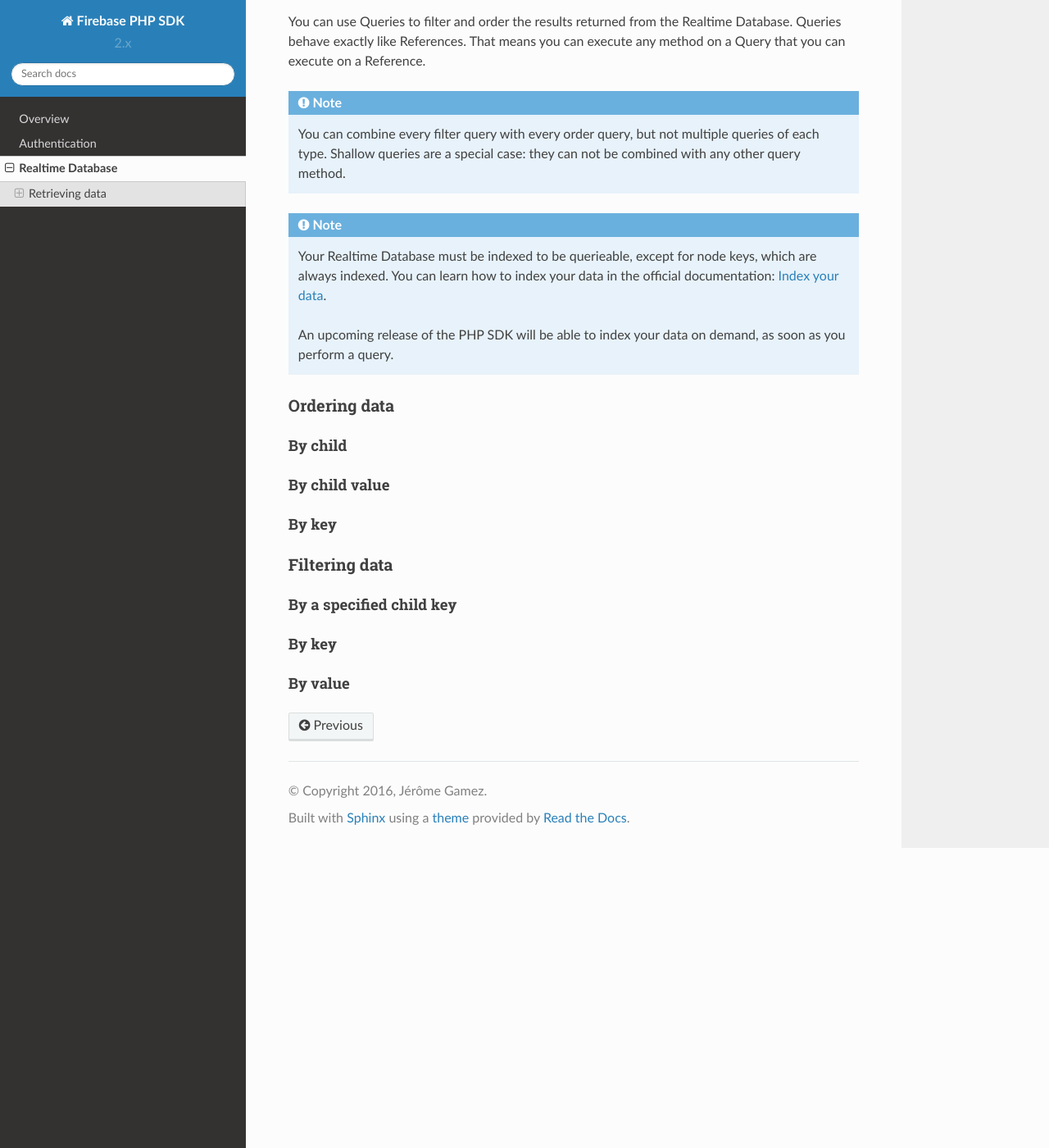
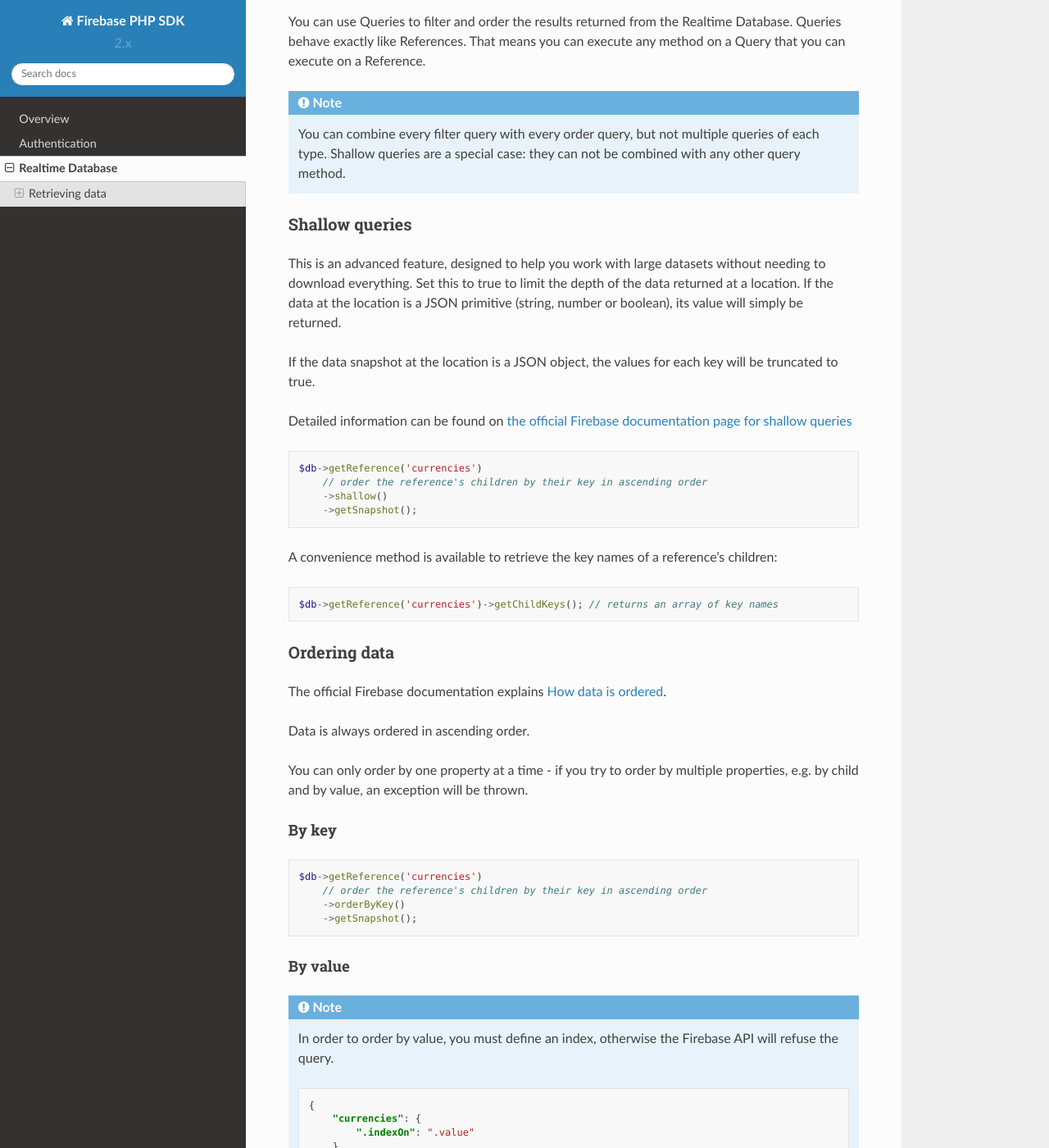
Before and after one commit to kreait/firebase-php, a Sphinx documentation site: the page built from docs/realtime-database.rst, in a window 1280 px wide and 1400 px high, scrolled down 1341 px. Shown: the whole window at 82% size. Built offline with Sphinx 7.4.7 and the Read the Docs theme 2.0.0, drawn with Linux system fonts in a browser that asks for light colours; some of the changed text lies outside the part shown.

Commit message:
Complete documentation about retrieving data

```diff
--- a/docs/index.rst
+++ b/docs/index.rst
@@ -8,7 +8,7 @@
 applications.
 
 .. note::
-    This is a 3rd party SDK and not maintained or supported by Firebase or Google.
+    This is a 3rd party SDK and not maintained, endorsed or supported by Firebase or Google.
 
 .. note::
     This documentation is incomplete, but the SDK is fully functional. As soon as the
--- a/docs/realtime-database.rst
+++ b/docs/realtime-database.rst
@@ -70,33 +70,162 @@
     You can combine every filter query with every order query, but not multiple queries of each type.
     Shallow queries are a special case: they can not be combined with any other query method.
 
-.. note::
-    Your Realtime Database must be indexed to be querieable, except for node keys, which are always indexed.
-    You can learn how to index your data in the official documentation:
-    `Index your data <https://firebase.google.com/docs/database/security/indexing-data>`_.
+Shallow queries
+===============
 
-    An upcoming release of the PHP SDK will be able to index your data on demand, as soon as you perform a query.
+This is an advanced feature, designed to help you work with large datasets without needing to download
+everything. Set this to true to limit the depth of the data returned at a location. If the data at
+the location is a JSON primitive (string, number or boolean), its value will simply be returned.
+
+If the data snapshot at the location is a JSON object, the values for each key will be
+truncated to true.
+
+Detailed information can be found on
+`the official Firebase documentation page for shallow queries <https://firebase.google.com/docs/database/rest/retrieve-data#shallow>`_
+
+.. code-block:: php
+
+    $db->getReference('currencies')
+        // order the reference's children by their key in ascending order
+        ->shallow()
+        ->getSnapshot();
+
+A convenience method is available to retrieve the key names of a reference's children:
+
+.. code-block:: php
+
+    $db->getReference('currencies')->getChildKeys(); // returns an array of key names
+
 
 Ordering data
 =============
 
-By child
---------
+The official Firebase documentation explains
+`How data is ordered <https://firebase.google.com/docs/database/rest/retrieve-data#section-rest-ordered-data>`_.
 
-By child value
---------------
+Data is always ordered in ascending order.
+
+You can only order by one property at a time - if you try to order by multiple properties,
+e.g. by child and by value, an exception will be thrown.
 
 By key
 ------
 
+.. code-block:: php
+
+    $db->getReference('currencies')
+        // order the reference's children by their key in ascending order
+        ->orderByKey()
+        ->getSnapshot();
+
+
+By value
+--------
+.. note::
+    In order to order by value, you must define an index, otherwise the Firebase API will
+    refuse the query.
+
+    .. code-block:: json
+
+        {
+            "currencies": {
+                ".indexOn": ".value"
+            }
+        }
+
+.. code-block:: php
+
+    $db->getReference('currencies')
+        // order the reference's children by their value in ascending order
+        ->orderByValue()
+        ->getSnapshot();
+
+
+By child
+--------
+.. note::
+    In order to order by a child value, you must define an index, otherwise the Firebase API will
+    refuse the query.
+
+    .. code-block:: json
+
+        {
+            "people": {
+                ".indexOn": "height"
+            }
+        }
+
+.. code-block:: php
+
+    $db->getReference('people')
+        // order the reference's children by the values in the field 'height' in ascending order
+        ->orderByChild('height')
+        ->getSnapshot();
+
+
 Filtering data
 ==============
 
-By a specified child key
-------------------------
+To be able to filter results, you must also define an order.
 
-By key
-------
+limitToFirst
+------------
 
-By value
---------
+.. code-block:: php
+
+    $db->getReference('people')
+        // order the reference's children by the values in the field 'height'
+        ->orderByChild('height')
+        // limits the result to the first 10 children (in this case: the 10 shortest persons)
+        // values for 'height')
+        ->limitToFirst(10)
+        ->getSnapshot();
+
+
+limitToLast
+-----------
+
+.. code-block:: php
+
+    $db->getReference('people')
+        // order the reference's children by the values in the field 'height'
+        ->orderByChild('height')
+        // limits the result to the last 10 children (in this case: the 10 tallest persons)
+        ->limitToLast(10)
+        ->getSnapshot();
+
+startAt
+-------
+
+.. code-block:: php
+
+    $db->getReference('people')
+        // order the reference's children by the values in the field 'height'
+        ->orderByChild('height')
+        // returns all persons taller than or exactly 1.68 (meters)
+        ->startAt(1.68)
+        ->getSnapshot();
+
+endAt
+-----
+
+.. code-block:: php
+
+    $db->getReference('people')
+        // order the reference's children by the values in the field 'height'
+        ->orderByChild('height')
+        // returns all persons shorter than or exactly 1.98 (meters)
+        ->endAt(1.98)
+        ->getSnapshot();
+
+equalTo
+-------
+
+.. code-block:: php
+
+    $db->getReference('people')
+        // order the reference's children by the values in the field 'height'
+        ->orderByChild('height')
+        // returns all persons being exactly 1.98 (meters) tall
+        ->equalTo(1.98)
+        ->getSnapshot();
```
